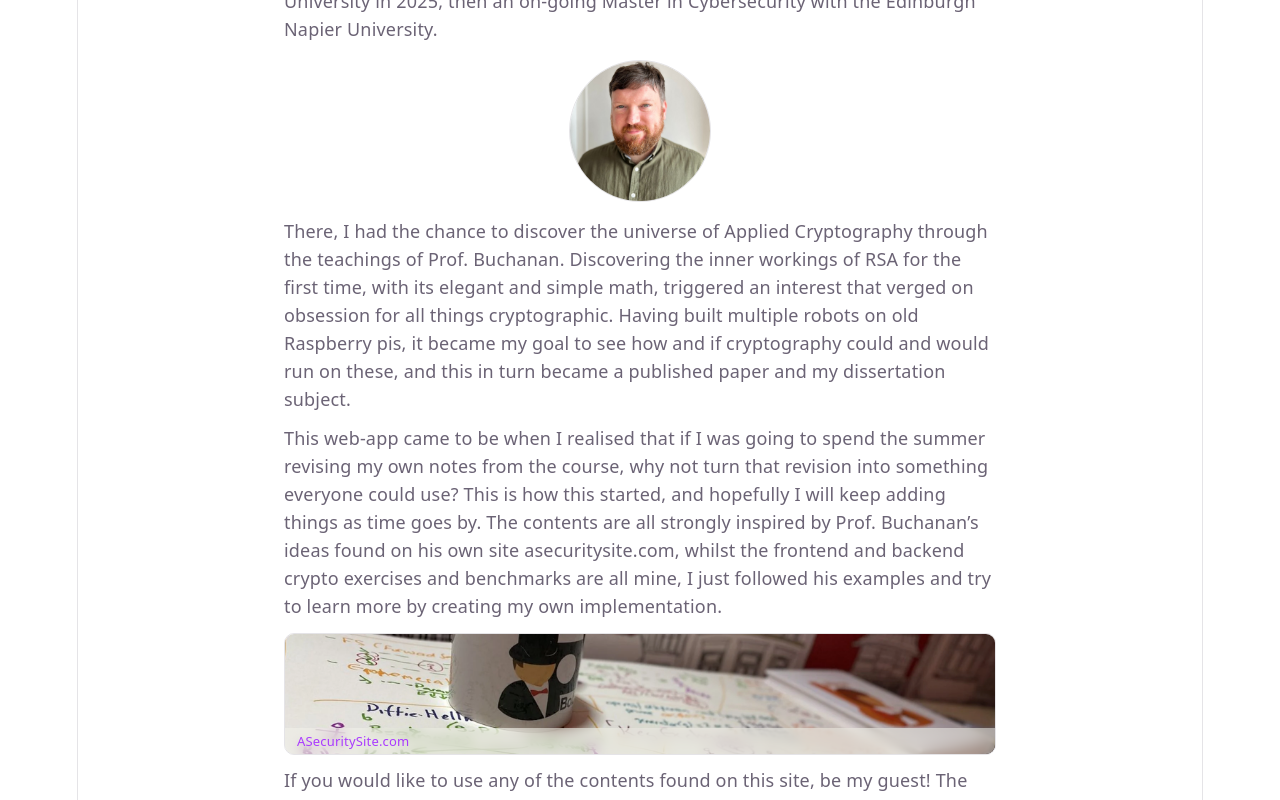
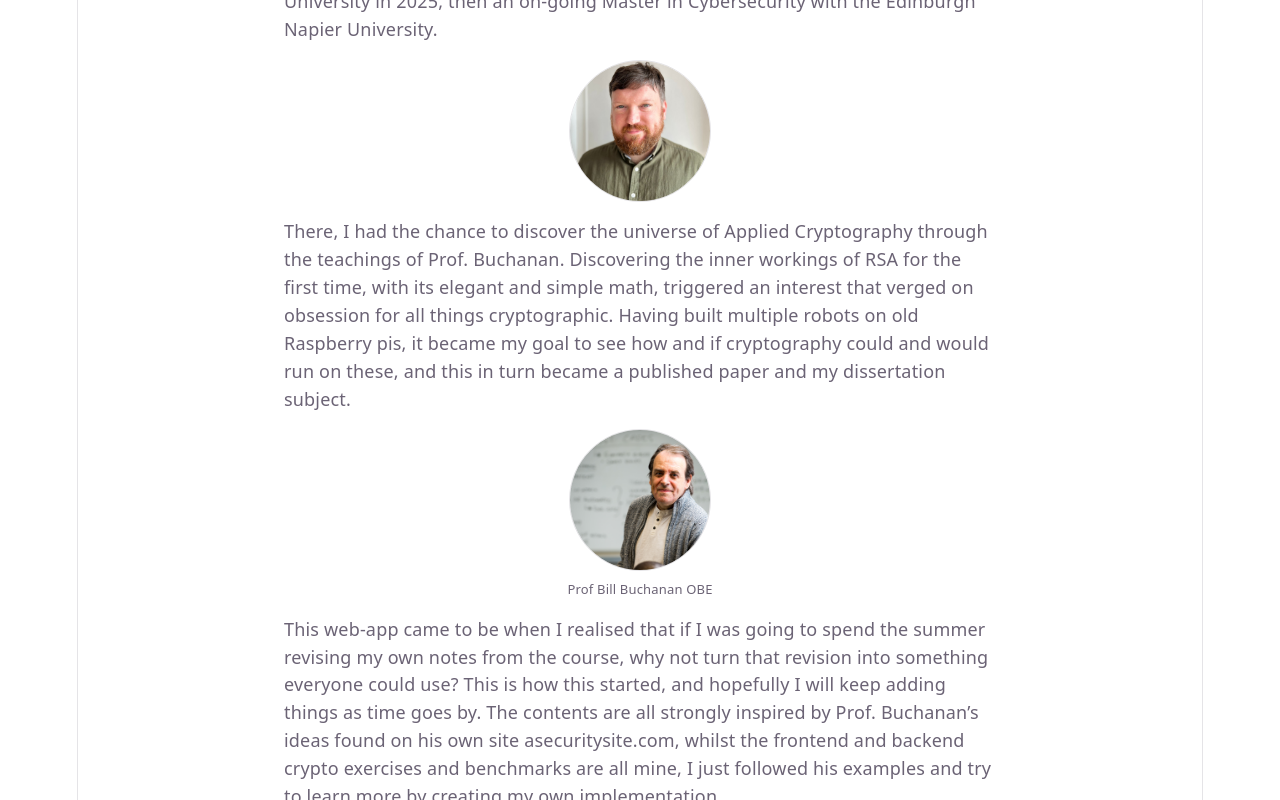
Before and after one commit to gillo7/CryptoMaths, a React (Vite) app in the folder frontend/: page /about in a window 1280 px wide. Shown: the part 379-1179 px from the top of the page. Built offline with nearby package versions, Linux system fonts and the light colour scheme.

Commit message:
Add Prof Bill Buchanan's photo to the About page, with his permission
Placed right where he's first introduced, matching Olivier's own
portrait treatment.

```diff
--- a/frontend/src/pages/About.css
+++ b/frontend/src/pages/About.css
@@ -19,6 +19,13 @@
   border: 1px solid var(--border);
   align-self: center;
   margin: 4px 0;
+}
+
+.about-photo-caption {
+  align-self: center;
+  margin: -8px 0 4px;
+  font-size: 13px;
+  color: var(--text);
 }
 
 .about-banner-link {
--- a/frontend/src/pages/About.tsx
+++ b/frontend/src/pages/About.tsx
@@ -38,6 +38,13 @@ function About() {
           these, and this in turn became a published paper and my
           dissertation subject.
         </p>
+        <img
+          src="/images/bill.png"
+          alt="Prof Bill Buchanan OBE"
+          className="about-photo"
+        />
+        <p className="about-photo-caption">Prof Bill Buchanan OBE</p>
+
         <p>
           This web-app came to be when I realised that if I was going
           to spend the summer revising my own notes from the course,
```
Also changed, not shown: frontend/public/images/bill.png (added).
